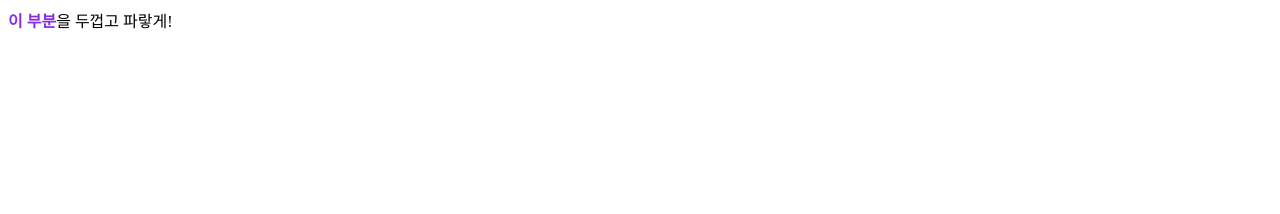
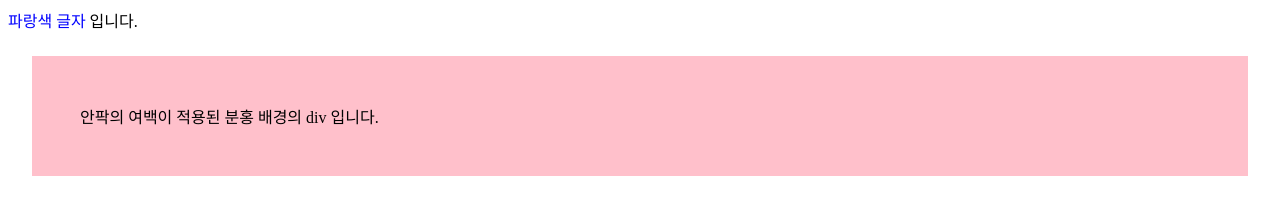
Before and after one commit to gatsjy/my-website, a plain HTML site: page CSS1.html in a window 1280 px wide. Drawn offline with Linux system fonts and the light colour scheme.

Commit message:
2021-03-17, 한주안, div 관련 css

```diff
--- a/CSS1.html
+++ b/CSS1.html
@@ -8,6 +8,7 @@
     <link rel="stylesheet" type="text/css" href="style.css"/>
 </head>
 <body>
-    <span>이 부분</span>을 두껍고 파랗게!
+    <span>파랑색 글자</span> 입니다.
+    <div class="">안팍의 여백이 적용된 분홍 배경의 div 입니다.</div>
 </body>
 </html>
--- a/style.css
+++ b/style.css
@@ -1,4 +1,8 @@
 span {
-    font-weight: bold;
-    color: blueviolet
+    color:blue
 }
+div {
+    margin: 24px;
+    padding: 48px;
+    background-color: pink;
+}
```
